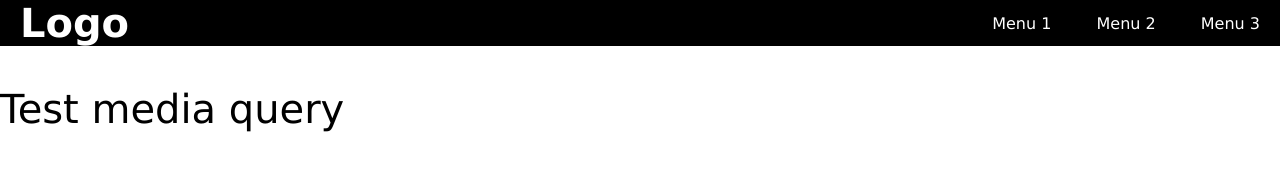
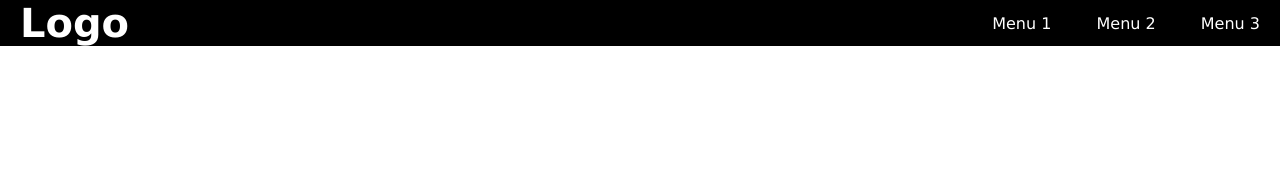
Before and after one commit to Ridwan-hambali/c2odemy-day1-week2, a plain HTML site: page index.html in a window 1280 px wide. Drawn offline with Linux system fonts and the light colour scheme.

Commit message:
delete p tag on html file

```diff
--- a/index.html
+++ b/index.html
@@ -25,6 +25,6 @@
       </nav>
     </div>
 
-    <p>Test media query</p>
+
   </body>
 </html>
```
